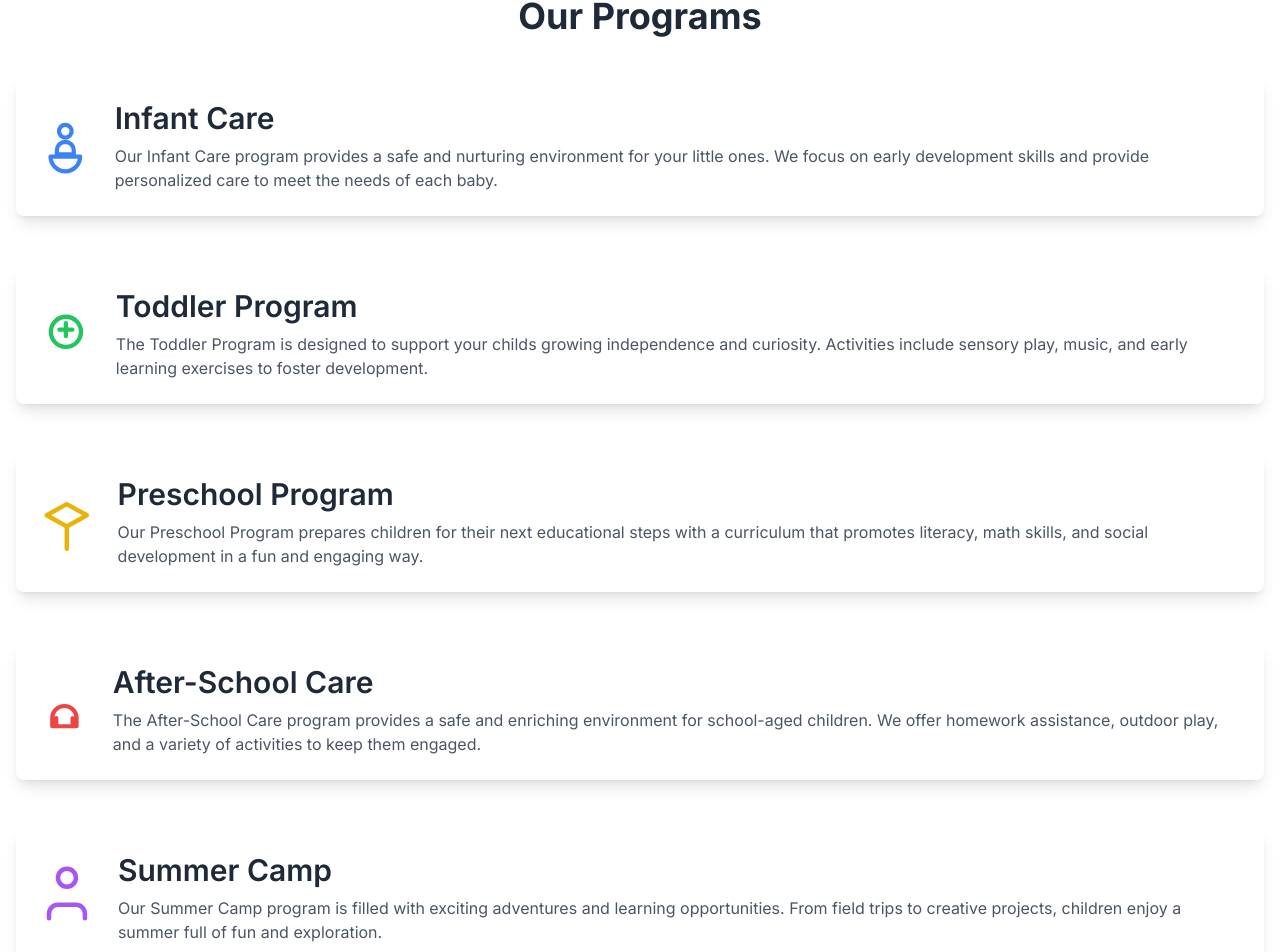
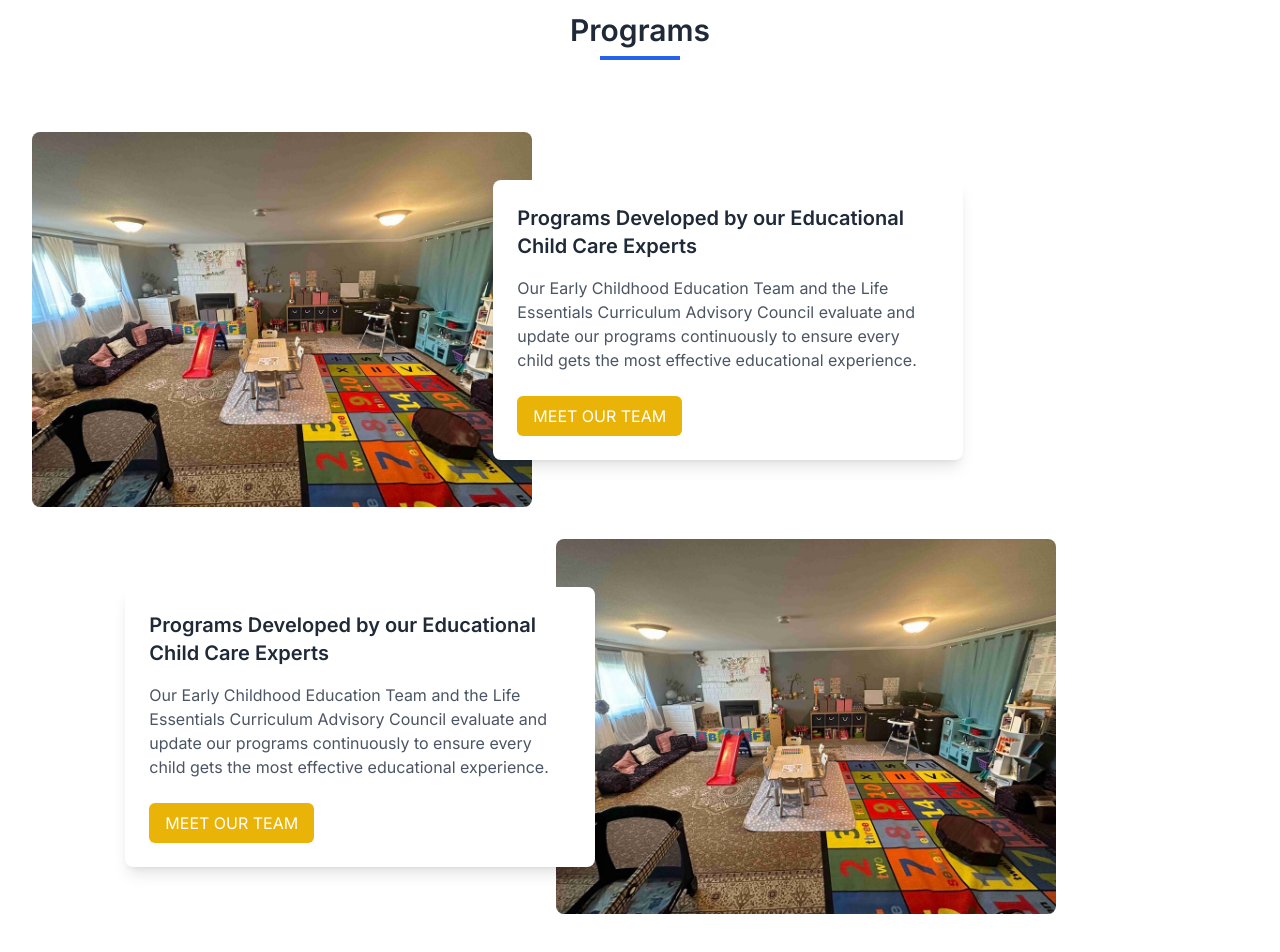
Before and after one commit to nabdi7/tigertastic, a Next.js app: page /programs in a window 1280 px wide. Shown: the part 116-1068 px from the top of the page. Built offline with nearby package versions, Linux system fonts and the light colour scheme.

Commit message:
responsiveness

```diff
--- a/src/components/features/Features.tsx
+++ b/src/components/features/Features.tsx
@@ -132,7 +132,7 @@ const Features = () => {
   ];
 
   return (
-    <section className="py-14 flex flex-col gap-20 pb-32 md:gap-28 lg:py-20 bg-gray-200">
+    <section className="py-14 flex flex-col gap-20 md:gap-28 lg:py-20 bg-gray-200">
       <div className="max-w-screen-xl mx-auto px-4 text-gray-600 md:px-8">
         <div className="relative max-w-2xl mx-auto sm:text-center">
           <div className="relative z-10">
--- a/src/components/gallery/Gallery.tsx
+++ b/src/components/gallery/Gallery.tsx
@@ -3,7 +3,7 @@ import Image from "next/image";
 
 const Gallery = () => {
   return (
-    <section className="custom-screen text-gray-600 gap-20 py-14 pb-32 md:gap-28 lg:py-28">
+    <section className="custom-screen text-gray-600 gap-20 py-14 pb-14 md:gap-28 lg:py-28">
       <div className="max-w-3xl xl:mx-auto xl:text-center">
         <h3 className="text-gray-800 text-3xl font-semibold sm:text-4xl">
           Our gallery
--- a/src/components/programs/Programs.tsx
+++ b/src/components/programs/Programs.tsx
@@ -1,126 +1,76 @@
-import React from 'react';
+import React from "react";
+import Image from "next/image";
 
 const Programs = () => {
   return (
-    <div className="container mx-auto p-4">
-      <h1 className="text-gray-800 text-4xl font-bold mb-10 text-center">Our Programs</h1>
+    <>
+      <div className="py-8 text-center">
+        <h2 className="text-3xl font-semibold text-gray-800 sm:text-3xl mb-10">
+          Programs
+          <div className="w-20 h-1 bg-blue-600 mx-auto mb-5 mt-2"></div>
+        </h2>
+      </div>
+      <section className="custom-screen">
+        <div className="relative w-full max-w-5xl mb-8">
+          <div className="absolute inset-0 flex justify-end">
+            <div className="w-1/2 h-full flex justify-center items-center">
+              <div className="bg-white p-6 rounded-lg shadow-lg w-11/12 -ml-36">
+                <h3 className="text-xl font-semibold text-gray-800">
+                  Programs Developed by our Educational Child Care Experts
+                </h3>
+                <p className="mt-4 text-gray-600">
+                  Our Early Childhood Education Team and the Life Essentials
+                  Curriculum Advisory Council evaluate and update our programs
+                  continuously to ensure every child gets the most effective
+                  educational experience.
+                </p>
+                <button className="mt-6 py-2 px-4 bg-yellow-500 text-white rounded-md">
+                  MEET OUR TEAM
+                </button>
+              </div>
+            </div>
+          </div>
+          <Image
+            src="/img5.jpg"
+            width={500}
+            height={500}
+            alt="Programs Image"
+            className="rounded-lg"
+          />
+        </div>
 
-      <section className="mb-12 p-6 bg-white shadow-lg rounded-lg flex items-center">
-        <svg
-          className="text-blue-500 w-16 h-16 mr-6"
-          xmlns="http://www.w3.org/2000/svg"
-          fill="none"
-          viewBox="0 0 24 24"
-          stroke="currentColor"
-        >
-          <path
-            strokeLinecap="round"
-            strokeLinejoin="round"
-            strokeWidth="2"
-            d="M12 8c1.657 0 3-1.343 3-3S13.657 2 12 2 9 3.343 9 5s1.343 3 3 3zm0 2c-2.21 0-4 1.79-4 4v2h8v-2c0-2.21-1.79-4-4-4zm0 14c3.866 0 7-3.134 7-7H5c0 3.866 3.134 7 7 7z"
-          />
-        </svg>
-        <div>
-          <h2 className="text-gray-800 text-3xl font-semibold mb-2">Infant Care</h2>
-          <p className="text-gray-600">
-            Our Infant Care program provides a safe and nurturing environment for your little ones. We focus on early development skills and provide personalized care to meet the needs of each baby.
-          </p>
+        <div className="relative w-full max-w-5xl mb-8">
+          <div className="flex justify-end">
+            <Image
+              src="/img5.jpg"
+              width={500}
+              height={500}
+              alt="Programs Image"
+              className="rounded-lg"
+            />
+          </div>
+          <div className="absolute inset-0 flex justify-start">
+            <div className="w-1/2 h-full flex justify-center items-center">
+              <div className="bg-white p-6 rounded-lg shadow-lg w-11/12 -mr-36">
+                <h3 className="text-xl font-semibold text-gray-800">
+                  Programs Developed by our Educational Child Care Experts
+                </h3>
+                <p className="mt-4 text-gray-600">
+                  Our Early Childhood Education Team and the Life Essentials
+                  Curriculum Advisory Council evaluate and update our programs
+                  continuously to ensure every child gets the most effective
+                  educational experience.
+                </p>
+                <button className="mt-6 py-2 px-4 bg-yellow-500 text-white rounded-md">
+                  MEET OUR TEAM
+                </button>
+              </div>
+            </div>
+          </div>
         </div>
       </section>
-
-      <section className="mb-12 p-6 bg-white shadow-lg rounded-lg flex items-center">
-        <svg
-          className="text-green-500 w-16 h-16 mr-6"
-          xmlns="http://www.w3.org/2000/svg"
-          fill="none"
-          viewBox="0 0 24 24"
-          stroke="currentColor"
-        >
-          <path
-            strokeLinecap="round"
-            strokeLinejoin="round"
-            strokeWidth="2"
-            d="M19 11a7 7 0 11-14 0 7 7 0 0114 0zM9 10h6m-3-3v6"
-          />
-        </svg>
-        <div>
-          <h2 className="text-gray-800 text-3xl font-semibold mb-2">Toddler Program</h2>
-          <p className="text-gray-600">
-            The Toddler Program is designed to support your childs growing independence and curiosity. Activities include sensory play, music, and early learning exercises to foster development.
-          </p>
-        </div>
-      </section>
-
-      <section className="mb-12 p-6 bg-white shadow-lg rounded-lg flex items-center">
-        <svg
-          className="text-yellow-500 w-16 h-16 mr-6"
-          xmlns="http://www.w3.org/2000/svg"
-          fill="none"
-          viewBox="0 0 24 24"
-          stroke="currentColor"
-        >
-          <path
-            strokeLinecap="round"
-            strokeLinejoin="round"
-            strokeWidth="2"
-            d="M12 14l9-5-9-5-9 5 9 5zM12 14v10m0-10l-9-5m9 5l9-5"
-          />
-        </svg>
-        <div>
-          <h2 className="text-gray-800 text-3xl font-semibold mb-2">Preschool Program</h2>
-          <p className="text-gray-600">
-            Our Preschool Program prepares children for their next educational steps with a curriculum that promotes literacy, math skills, and social development in a fun and engaging way.
-          </p>
-        </div>
-      </section>
-
-      <section className="mb-12 p-6 bg-white shadow-lg rounded-lg flex items-center">
-        <svg
-          className="text-red-500 w-16 h-16 mr-6"
-          xmlns="http://www.w3.org/2000/svg"
-          fill="none"
-          viewBox="0 0 24 24"
-          stroke="currentColor"
-        >
-          <path
-            strokeLinecap="round"
-            strokeLinejoin="round"
-            strokeWidth="2"
-            d="M16 16v4H8v-4m-2 0a6 6 0 1112 0v4H6v-4z"
-          />
-        </svg>
-        <div>
-          <h2 className="text-gray-800 text-3xl font-semibold mb-2">After-School Care</h2>
-          <p className="text-gray-600">
-            The After-School Care program provides a safe and enriching environment for school-aged children. We offer homework assistance, outdoor play, and a variety of activities to keep them engaged.
-          </p>
-        </div>
-      </section>
-
-      <section className="mb-12 p-6 bg-white shadow-lg rounded-lg flex items-center">
-        <svg
-          className="text-purple-500 w-16 h-16 mr-6"
-          xmlns="http://www.w3.org/2000/svg"
-          fill="none"
-          viewBox="0 0 24 24"
-          stroke="currentColor"
-        >
-          <path
-            strokeLinecap="round"
-            strokeLinejoin="round"
-            strokeWidth="2"
-            d="M20 21v-2a4 4 0 00-4-4H8a4 4 0 00-4 4v2m8-14a4 4 0 110-8 4 4 0 010 8z"
-          />
-        </svg>
-        <div>
-          <h2 className="text-gray-800 text-3xl font-semibold mb-2">Summer Camp</h2>
-          <p className="text-gray-600">
-            Our Summer Camp program is filled with exciting adventures and learning opportunities. From field trips to creative projects, children enjoy a summer full of fun and exploration.
-          </p>
-        </div>
-      </section>
-    </div>
+    </>
   );
-}
+};
 
 export default Programs;
--- a/src/components/stats/Stats.tsx
+++ b/src/components/stats/Stats.tsx
@@ -20,7 +20,7 @@ const Stats = () => {
     },
   ];
   return (
-    <section className="py-14 bg-gray-200">
+    <section className="lg:py-14 py-14 bg-gray-200">
       <div className="max-w-screen-xl mx-auto px-4 text-gray-600 gap-x-12 items-start justify-between lg:flex md:px-8">
         <div className="sm:hidden lg:block lg:max-w-xl">
           <Image
```
Also changed, not shown: src/components/about/About.tsx (+35 -27 lines), src/components/aboutPage/About.tsx (+19 -11 lines).
